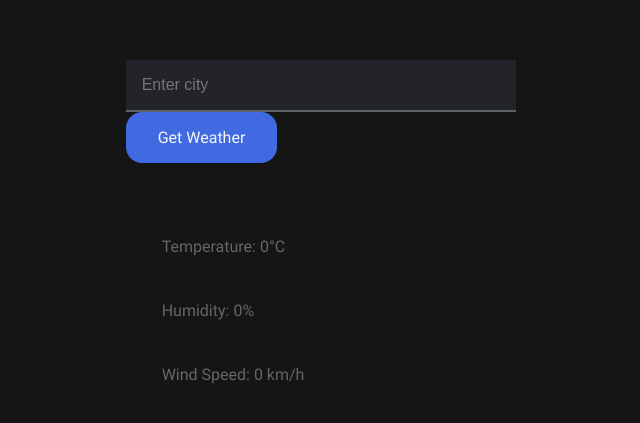
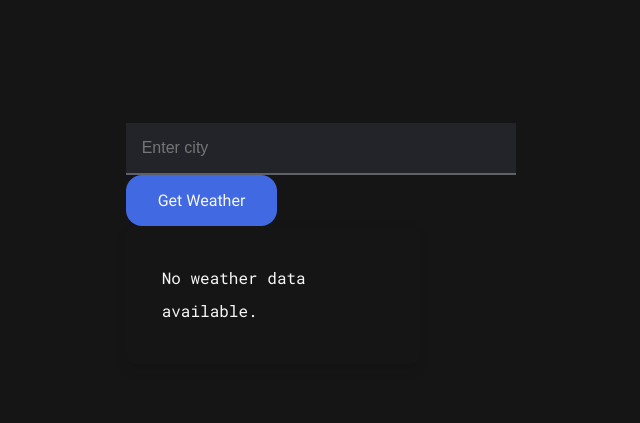
Before and after one commit to chulps/weather-dashboard, a React (Create React App) app: page / in a window 1280 px wide. Shown: the part 157-580 px from the top of the page, without its empty margins (319-959 px from the left). Built offline with nearby package versions, Linux system fonts and the light colour scheme; a web font is replaced by a local one.

Commit message:
cleanup weather display logic

```diff
--- a/src/components/WeatherDisplay.js
+++ b/src/components/WeatherDisplay.js
@@ -5,20 +5,25 @@ import '../css/WeatherDisplay.css';
 function WeatherDisplay({ city }) {
   const { weather, loading, error } = useWeatherApi(city);
 
-  if (loading) return <p>Loading...</p>;
-  if (error) return <p>Error: {error}</p>;
+  // Check if weather data is effectively empty
+  const hasData = weather && (weather.city || weather.temperature !== 0);
+
+  if (loading) return <data>Loading...</data>;
+  if (error) return <data>Error: {error}</data>;
 
   return (
     <div className="weather-display">
-      {weather ? (
+      {hasData ? (
         <div>
-          <h1>{weather.city}</h1>
-          <p>Temperature: {weather.temperature}°C</p>
-          <p>Humidity: {weather.humidity}%</p>
-          <p>Wind Speed: {weather.windSpeed} km/h</p>
+          <h1>{weather.city}, {weather.country}</h1>
+          <img src={weather.icon} alt={weather.condition || "Weather icon"} style={{ width: 'var(--unit4)', height: 'var(--unit4)' }} />
+          <p>Condition: {weather.condition}</p>
+          <p>Temperature: {Math.round(weather.temperature)}°C</p>
+          <p>Humidity: {Math.round(weather.humidity)}%</p>
+          <p>Wind Speed: {Math.round(weather.windSpeed)} km/h</p>
         </div>
       ) : (
-        <p>No weather data available.</p>
+        <data>No weather data available.</data>
       )}
     </div>
   );
```
